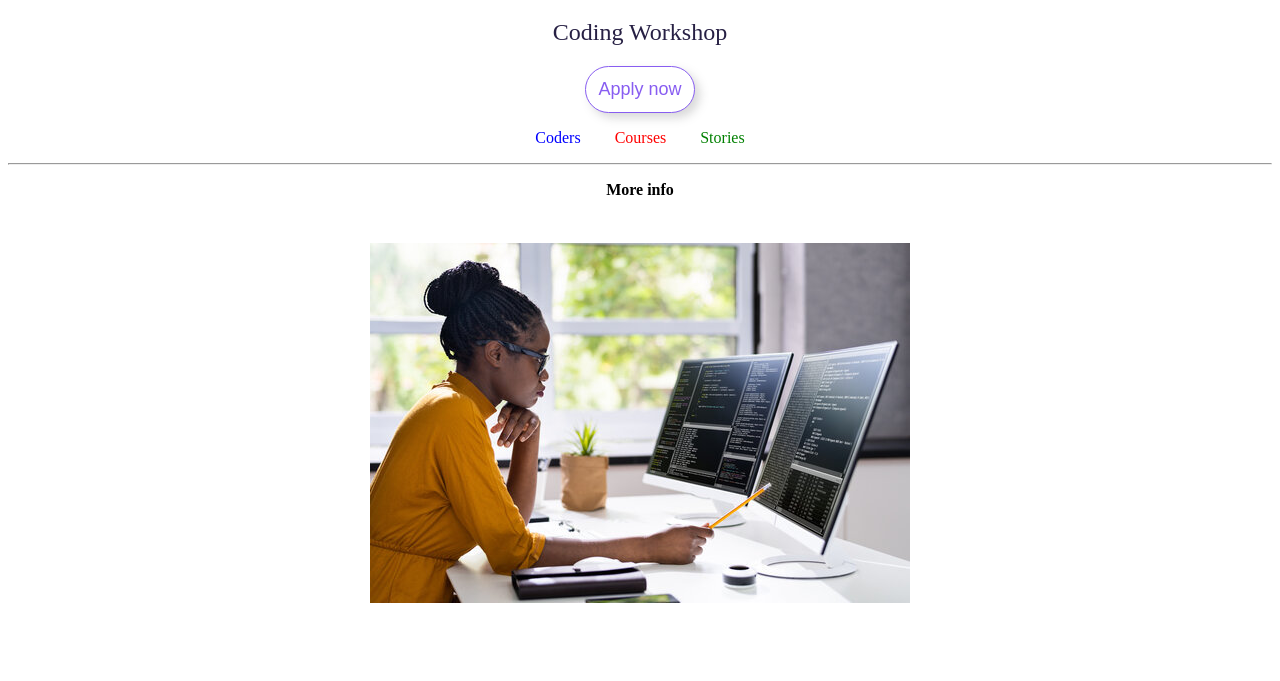
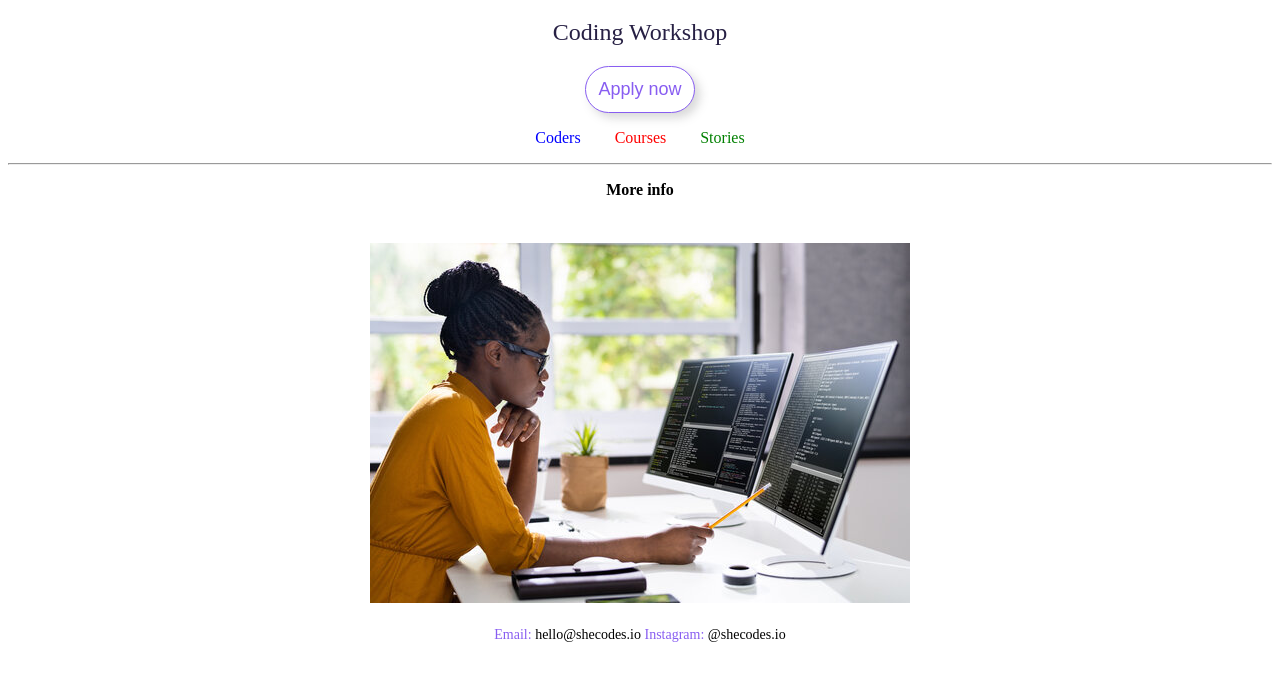
Before and after one commit to Secelia02/default_css_styling, a plain HTML site: page index.html in a window 1280 px wide. Shown: the part 61-742 px from the top of the page. Drawn offline with Linux system fonts and the light colour scheme.

Commit message:
changes made

```diff
--- a/css/style.css
+++ b/css/style.css
@@ -55,6 +55,15 @@ img {
 
 }
 
+div {
+  text-align: center;
+  font-size: 14px;
+  margin-top: 24px;
+}
+span {
+  color: #885DF1;
+}
+
 .people {
   color: blue;
 
--- a/index.html
+++ b/index.html
@@ -27,6 +27,7 @@
   <p><strong>More info</strong></p>
   <br>
   <img src="./images/woman coding.jpg" alt="woman_coding">
+  <div><span>Email:</span> hello@shecodes.io <span>Instagram:</span> @shecodes.io</div>
 </body>
 
 </html>
```
